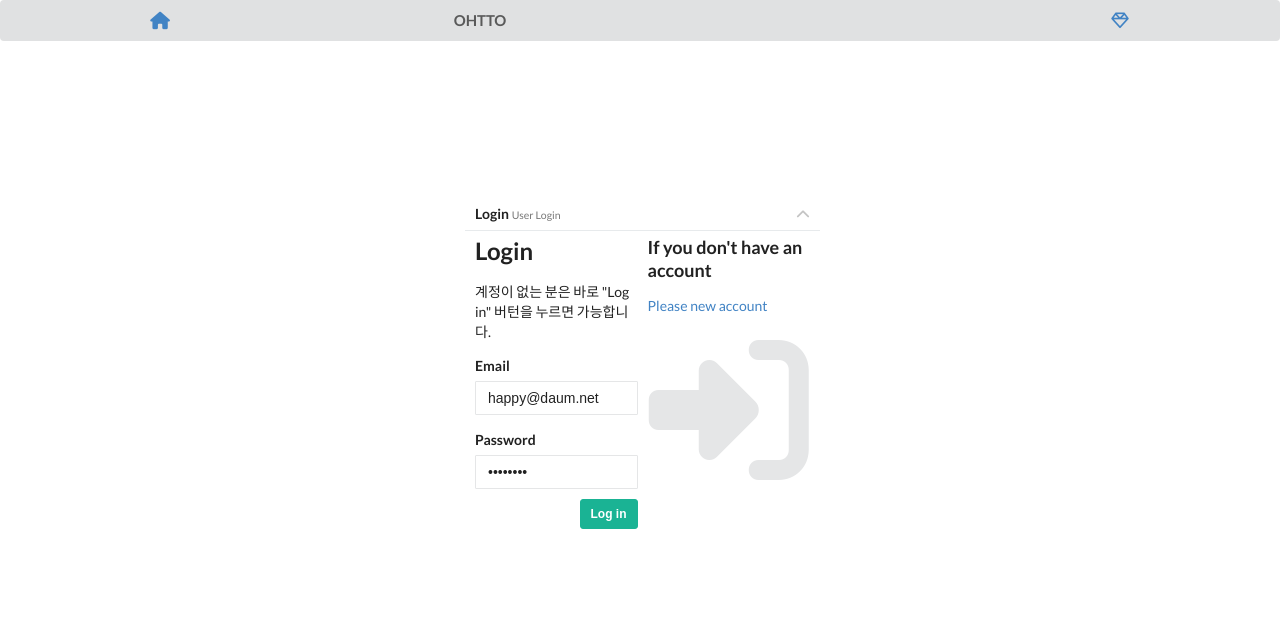
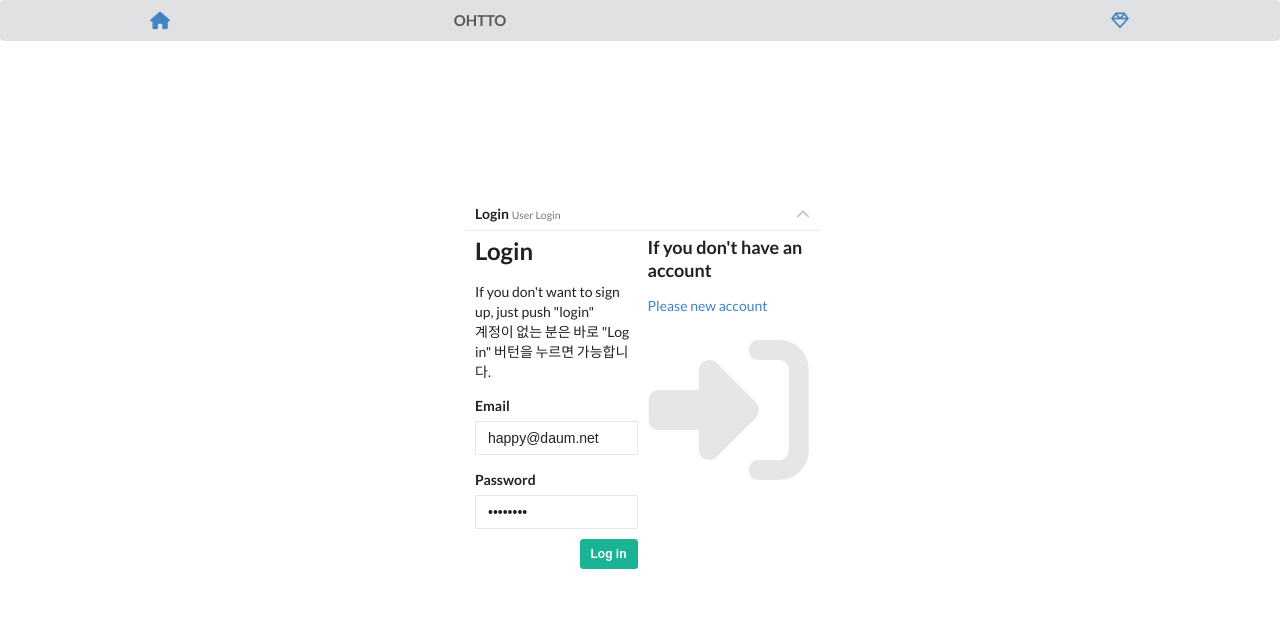
Before and after one commit to happychallenge/ohttomobile, a Django app: template account/templates/account/login.html in a window 1280 px wide. Shown: the top 622 px of the page. Run offline with Django 3.2, Linux system fonts and the light colour scheme; the template is opened without the code that fills it, so the values that code supplies are empty; some libraries are stand-ins or nearby versions.

Commit message:
login korean english

```diff
--- a/account/templates/account/login.html
+++ b/account/templates/account/login.html
@@ -29,7 +29,8 @@
         <div class="ibox-content">
           <div class="col-sm-6">
               <h2 class="m-t-none m-b">Login</h2>
-              <p> 계정이 없는 분은 바로 "Log in" 버턴을 누르면 가능합니다. </p>
+              <p> If you don't want to sign up, just push "login" <br>
+              계정이 없는 분은 바로 "Log in" 버턴을 누르면 가능합니다. </p>
               <form method="post" action="{% url 'login' %}" role="form">
                   {% csrf_token %}
                   <div class="form-group{% if form.username.errors %} has-error{% endif %}">
```
